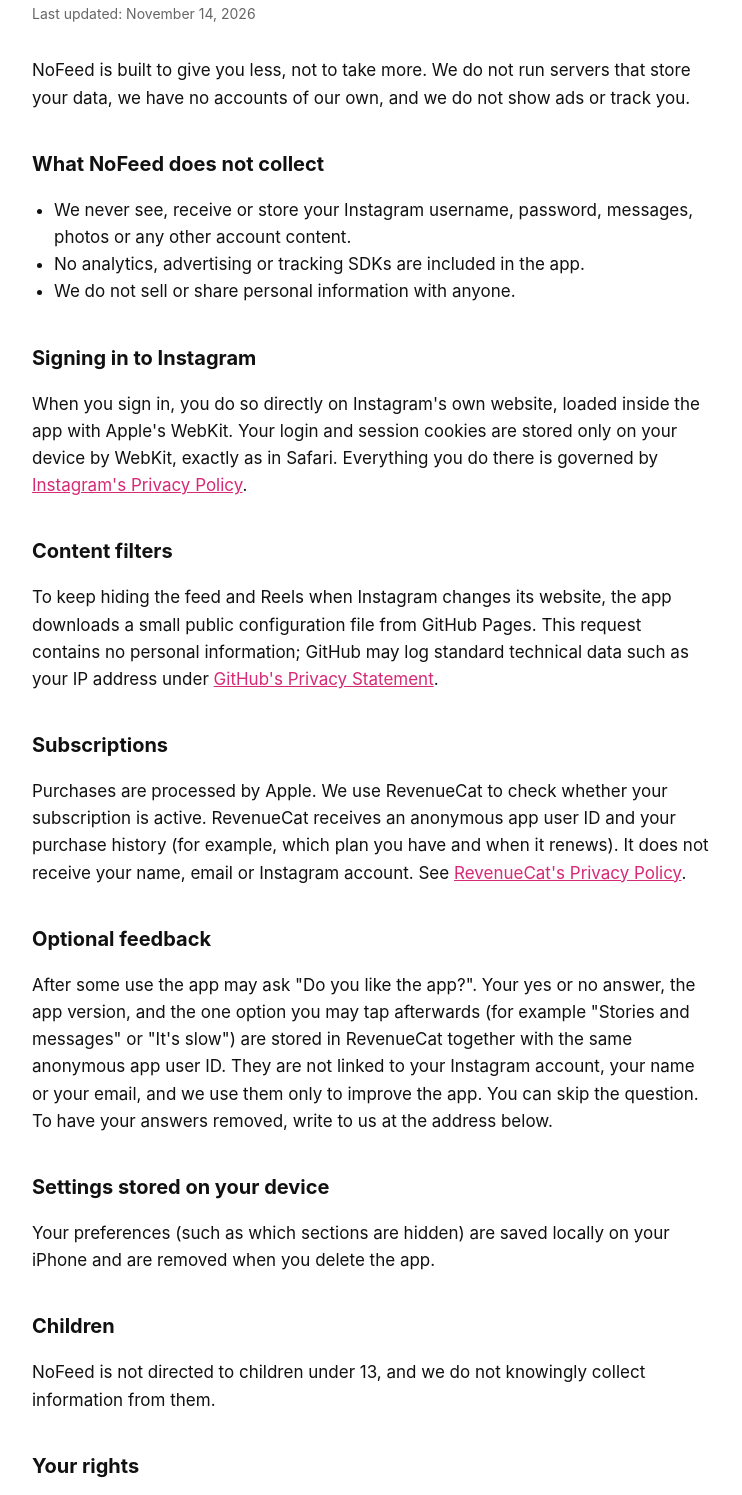
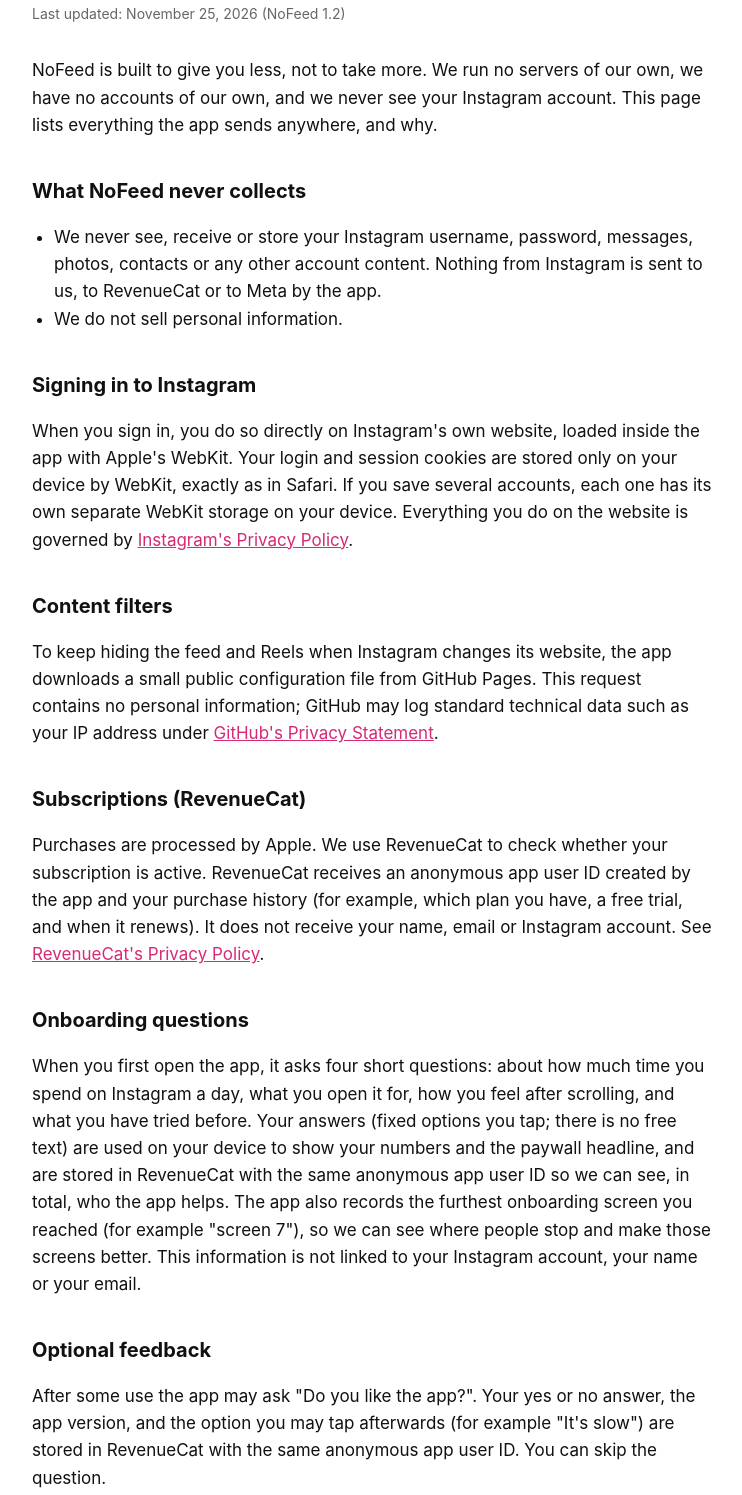
Before and after one commit to Andrey2341/nofeed-config, a plain HTML site: page privacy.html in a window 1280 px wide. Shown: the part 186-1681 px from the top of the page, without its empty margins (268-1010 px from the left). Drawn offline with Linux system fonts and the light colour scheme.

Commit message:
Privacy policy for NoFeed 1.2: onboarding questions and onb_step in RevenueCat, Meta ads measurement only with ATT consent, retention, rights
Co-Authored-By: Claude Opus 5.5 <noreply@anthropic.com>

```diff
--- a/privacy.html
+++ b/privacy.html
@@ -1,24 +1,34 @@
 <!doctype html><html lang="en"><head><meta charset="utf-8"><meta name="viewport" content="width=device-width,initial-scale=1"><link rel="stylesheet" href="style.css"><title>Privacy Policy – NoFeed</title></head><body><main><header><img src="icon.png" alt=""><a href="index.html">NoFeed</a></header>
-<h1>Privacy Policy</h1><div class="date">Last updated: November 14, 2026</div>
-<p>NoFeed is built to give you less, not to take more. We do not run servers that store your data, we have no accounts of our own, and we do not show ads or track you.</p>
-<h2>What NoFeed does not collect</h2>
-<ul><li>We never see, receive or store your Instagram username, password, messages, photos or any other account content.</li>
-<li>No analytics, advertising or tracking SDKs are included in the app.</li>
-<li>We do not sell or share personal information with anyone.</li></ul>
+<h1>Privacy Policy</h1><div class="date">Last updated: November 25, 2026 (NoFeed 1.2)</div>
+<p>NoFeed is built to give you less, not to take more. We run no servers of our own, we have no accounts of our own, and we never see your Instagram account. This page lists everything the app sends anywhere, and why.</p>
+<h2>What NoFeed never collects</h2>
+<ul><li>We never see, receive or store your Instagram username, password, messages, photos, contacts or any other account content. Nothing from Instagram is sent to us, to RevenueCat or to Meta by the app.</li>
+<li>We do not sell personal information.</li></ul>
 <h2>Signing in to Instagram</h2>
-<p>When you sign in, you do so directly on Instagram's own website, loaded inside the app with Apple's WebKit. Your login and session cookies are stored only on your device by WebKit, exactly as in Safari. Everything you do there is governed by <a href="https://privacycenter.instagram.com/policy">Instagram's Privacy Policy</a>.</p>
+<p>When you sign in, you do so directly on Instagram's own website, loaded inside the app with Apple's WebKit. Your login and session cookies are stored only on your device by WebKit, exactly as in Safari. If you save several accounts, each one has its own separate WebKit storage on your device. Everything you do on the website is governed by <a href="https://privacycenter.instagram.com/policy">Instagram's Privacy Policy</a>.</p>
 <h2>Content filters</h2>
 <p>To keep hiding the feed and Reels when Instagram changes its website, the app downloads a small public configuration file from GitHub Pages. This request contains no personal information; GitHub may log standard technical data such as your IP address under <a href="https://docs.github.com/en/site-policy/privacy-policies/github-general-privacy-statement">GitHub's Privacy Statement</a>.</p>
-<h2>Subscriptions</h2>
-<p>Purchases are processed by Apple. We use RevenueCat to check whether your subscription is active. RevenueCat receives an anonymous app user ID and your purchase history (for example, which plan you have and when it renews). It does not receive your name, email or Instagram account. See <a href="https://www.revenuecat.com/privacy">RevenueCat's Privacy Policy</a>.</p>
+<h2>Subscriptions (RevenueCat)</h2>
+<p>Purchases are processed by Apple. We use RevenueCat to check whether your subscription is active. RevenueCat receives an anonymous app user ID created by the app and your purchase history (for example, which plan you have, a free trial, and when it renews). It does not receive your name, email or Instagram account. See <a href="https://www.revenuecat.com/privacy">RevenueCat's Privacy Policy</a>.</p>
+<h2>Onboarding questions</h2>
+<p>When you first open the app, it asks four short questions: about how much time you spend on Instagram a day, what you open it for, how you feel after scrolling, and what you have tried before. Your answers (fixed options you tap; there is no free text) are used on your device to show your numbers and the paywall headline, and are stored in RevenueCat with the same anonymous app user ID so we can see, in total, who the app helps. The app also records the furthest onboarding screen you reached (for example "screen 7"), so we can see where people stop and make those screens better. This information is not linked to your Instagram account, your name or your email.</p>
 <h2>Optional feedback</h2>
-<p>After some use the app may ask "Do you like the app?". Your yes or no answer, the app version, and the one option you may tap afterwards (for example "Stories and messages" or "It's slow") are stored in RevenueCat together with the same anonymous app user ID. They are not linked to your Instagram account, your name or your email, and we use them only to improve the app. You can skip the question. To have your answers removed, write to us at the address below.</p>
+<p>After some use the app may ask "Do you like the app?". Your yes or no answer, the app version, and the option you may tap afterwards (for example "It's slow") are stored in RevenueCat with the same anonymous app user ID. You can skip the question.</p>
+<h2>Advertising measurement (Meta), only with your permission</h2>
+<p>NoFeed is advertised on Meta's platforms (Facebook and Instagram ads). Before you sign in, the app asks once, through Apple's "Allow tracking" prompt, whether it may measure which ads work.</p>
+<ul><li><strong>If you do not allow tracking</strong>, nothing is sent from the app to Meta: Meta's SDK is not even started. Apple's SKAdNetwork may tell Meta, without any identifier, that an ad led to an install.</li>
+<li><strong>If you allow tracking</strong>, Meta's SDK is started and receives your device's advertising identifier (IDFA), the fact that the app was installed and opened, and technical data about the app and device. RevenueCat also sends Meta the start of a free trial or a subscription, with its price, together with that identifier and Meta's anonymous ID, so Meta can tell which ads led to it. No answers to the onboarding questions or feedback are sent to Meta, and nothing from your Instagram account.</li></ul>
+<p>You can change your choice at any time in iPhone Settings → Privacy &amp; Security → Tracking. See <a href="https://www.facebook.com/privacy/policy/">Meta's Privacy Policy</a>.</p>
+<h2>Notifications</h2>
+<p>If you allow notifications, the app checks Instagram's website on your device a few times a day for unread messages and shows a local notification. This happens entirely on your iPhone; no message content or count is sent anywhere.</p>
 <h2>Settings stored on your device</h2>
-<p>Your preferences (such as which sections are hidden) are saved locally on your iPhone and are removed when you delete the app.</p>
+<p>Your preferences, saved accounts' labels, usage stats and limits are stored locally on your iPhone and are removed when you delete the app.</p>
+<h2>How long we keep data</h2>
+<p>RevenueCat keeps purchase records for as long as needed for your subscription and for accounting. Onboarding and feedback answers are kept until we no longer need them to improve the app, or until you ask us to delete them.</p>
 <h2>Children</h2>
 <p>NoFeed is not directed to children under 13, and we do not knowingly collect information from them.</p>
 <h2>Your rights</h2>
-<p>Apart from the optional feedback described above, we do not hold personal data about you, so there is nothing else for us to export or delete. To delete Instagram data, use Instagram's own settings. To remove everything NoFeed stored on your device, delete the app.</p>
+<p>You can ask us to delete the answers and records linked to your anonymous app user ID; write to the address below and we will help you find it. To stop advertising measurement, turn off tracking for NoFeed in iPhone Settings. To delete Instagram data, use Instagram's own settings. To remove everything NoFeed stored on your device, delete the app.</p>
 <h2>Changes</h2>
 <p>If this policy changes, we will update this page and the date above.</p>
 <h2>Contact</h2>
```
